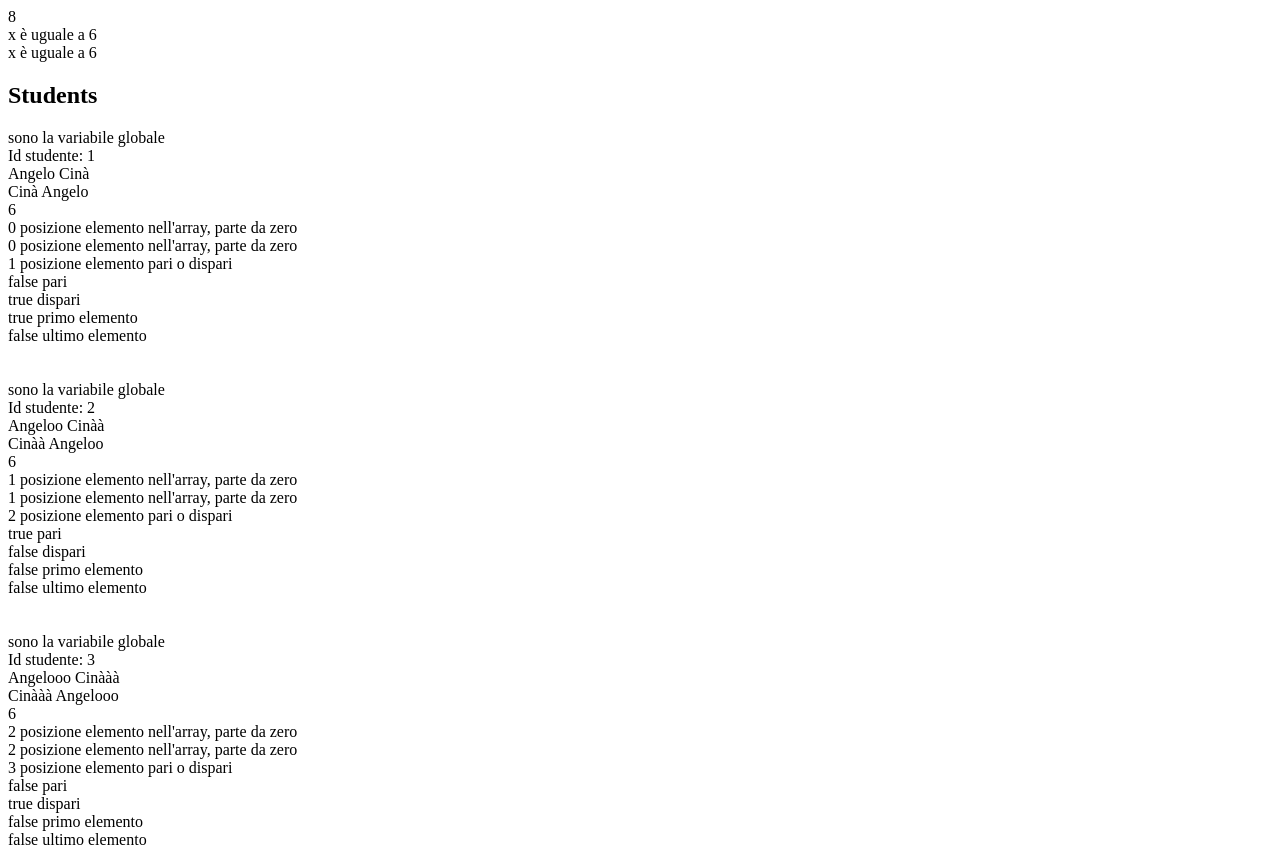
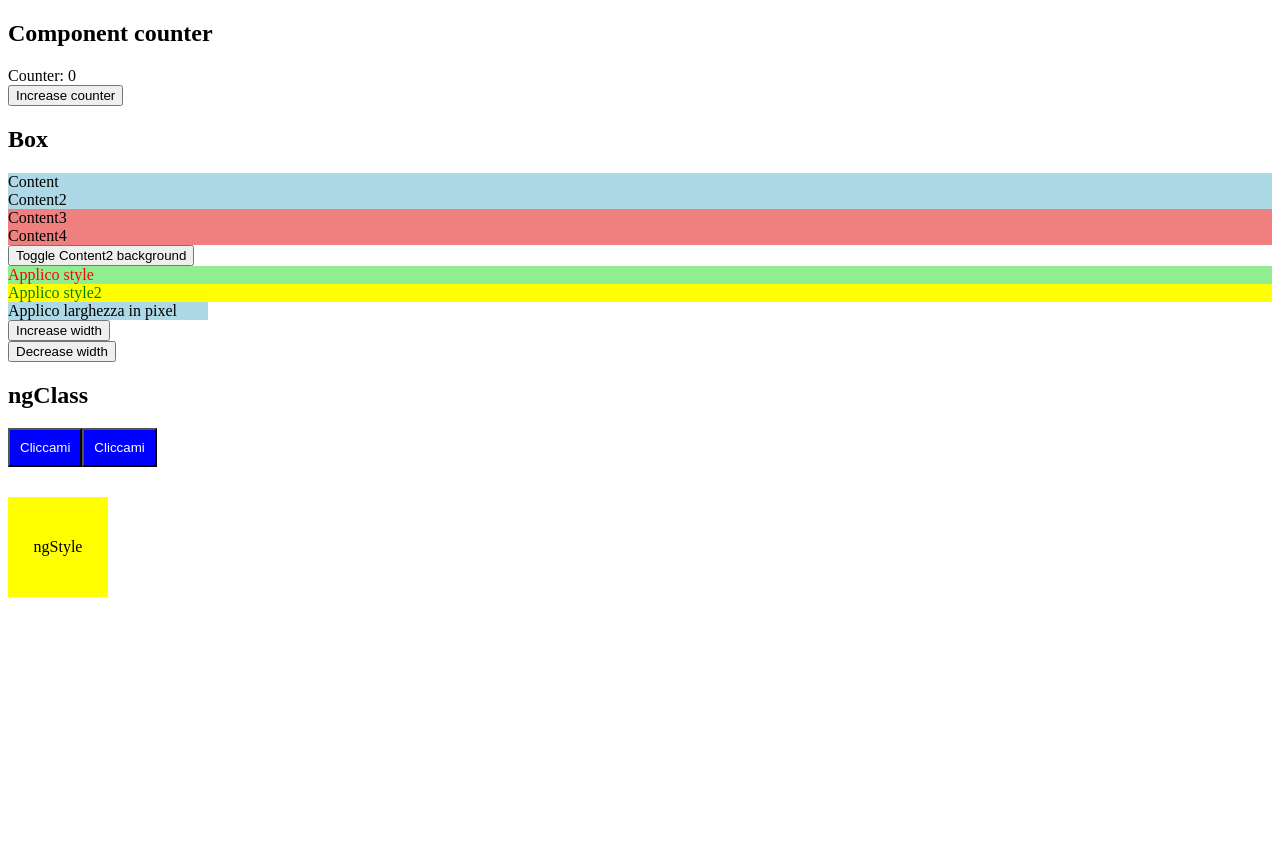
Before and after one commit to AngeloCinaWD/angular20-mini-corso, an Angular app: page / in a window 1280 px wide. Shown: the top 847 px of the page. After the commit the page ends 800 px from the top, so only its background shows below. Built offline with nearby package versions, Linux system fonts and the light colour scheme.

Commit message:
ng g c, [class], [style], [class.], [style.], [ngClass], [ngStyle]

```diff
--- a/src/app/app.html
+++ b/src/app/app.html
@@ -113,3 +113,5 @@
   <h1>Computed signals</h1>
   <div>valore computato: {{ computedCounter() }}</div>
 </section>
+
+<app-counter />
--- /dev/null
+++ b/src/app/app2.html
@@ -0,0 +1 @@
+<app-counter></app-counter> <app-box></app-box>
--- /dev/null
+++ b/src/app/component/box/box.css
@@ -0,0 +1,21 @@
+.box {
+  background-color: lightblue;
+}
+
+.box2 {
+  background-color: lightcoral;
+}
+
+.btn {
+  padding: 10px;
+  color: white;
+  cursor: pointer;
+}
+
+.btn-primary {
+  background-color: blue;
+}
+
+.btn-danger {
+  background-color: red;
+}
--- /dev/null
+++ b/src/app/component/box/box.html
@@ -0,0 +1,29 @@
+<section>
+  <h1>Box</h1>
+  <div [class.box]="box">Content</div>
+  <div [class.box]="boxSignal()" [class.box2]="!boxSignal()">Content2</div>
+  <!-- stessa cosa con attributo class che si aspetta il nome della classe che deve essere assegnata a stringa -->
+  <div [class]="boxSignal() ? 'box2' : 'box'">Content3</div>
+  <div [class]="`${boxSignal() ? box3 : box4}`">Content4</div>
+  <button (click)="toggleBackgroundContent2()">Toggle Content2 background</button>
+  <!-- con style.nomeStyleCss applico direttamente il valore ad una proprietà css, il nome della proprietà è in camelCase -->
+  <div [style.backgroundColor]="bg" [style.color]="color">Applico style</div>
+  <!-- in questo caso i nomi delle proprietà sono in kebab-case, come quando si scrive direttamente nel css -->
+  <div [style]="styleObject">Applico style2</div>
+  <!-- utile per le unità di misura, esempio voglio che il valore che passo sia in pixel -->
+  <div [class.box]="boxSignal()" [style.width.px]="width()">Applico larghezza in pixel</div>
+  <div><button (click)="increaseWidth(50)">Increase width</button></div>
+  <div><button (click)="decreaseWidth(50)">Decrease width</button></div>
+  <h2>ngClass</h2>
+  <!-- con la direttiva ngClass si passa un oggetto con proprietà i nomi delle classi da applicare secondo se hanno value true o false -->
+  <!-- ngClass va importato nel .ts come NgClass -->
+  <button
+    [ngClass]="{ btn: true, 'btn-primary': isPrimary(), 'btn-danger': isDanger() }"
+    (click)="changeStatusButton()"
+  >
+    Cliccami
+  </button>
+  <button [ngClass]="objectNgClass()" (click)="changeStatusButton()">Cliccami</button>
+  <!-- stessa cosa per la direttiva ngStyle -->
+  <div [ngStyle]="objectNgStyle">ngStyle</div>
+</section>
--- /dev/null
+++ b/src/app/component/box/box.ts
@@ -0,0 +1,61 @@
+import { NgClass, NgStyle } from '@angular/common';
+import { Component, computed, Signal, signal, WritableSignal } from '@angular/core';
+
+@Component({
+  selector: 'app-box',
+  imports: [NgClass, NgStyle],
+  templateUrl: './box.html',
+  styleUrl: './box.css',
+})
+export class Box {
+  box: boolean = true;
+
+  box3: string = 'box2';
+
+  box4: string = 'box';
+
+  bg: string = 'lightGreen';
+
+  color: string = 'red';
+
+  styleObject: string = `background-color: yellow; color: green`;
+
+  boxSignal: WritableSignal<boolean> = signal(true);
+
+  toggleBackgroundContent2(): void {
+    this.boxSignal.update((boxSignal: boolean): boolean => !boxSignal);
+  }
+
+  width: WritableSignal<number> = signal<number>(200);
+
+  increaseWidth(valueIncrease: number) {
+    this.width.update((width: number): number => width + valueIncrease);
+  }
+
+  decreaseWidth(valueDecrease: number) {
+    this.width.update((width: number): number => width - valueDecrease);
+  }
+
+  isPrimary: WritableSignal<boolean> = signal(true);
+  isDanger: WritableSignal<boolean> = signal(false);
+
+  changeStatusButton() {
+    this.isPrimary.update((isPrimary) => !isPrimary);
+    this.isDanger.update((isDanger) => !isDanger);
+  }
+
+  objectNgClass: Signal<{ [key: string]: boolean }> = computed((): { [key: string]: boolean } => {
+    return { btn: true, 'btn-primary': this.isPrimary(), 'btn-danger': this.isDanger() };
+  });
+
+  objectNgStyle: { [key: string]: string } = {
+    width: '100px',
+    height: '100px',
+    'background-color': 'yellow',
+    color: 'black',
+    display: 'flex',
+    'justify-content': 'center',
+    'align-items': 'center',
+    'margin-top': '30px',
+  };
+}
--- /dev/null
+++ b/src/app/component/counter/counter.html
@@ -0,0 +1,8 @@
+<section>
+  <h1>Component counter</h1>
+  Counter: {{ counter() }}
+
+  <div>
+    <button (click)="increaseCounter()">Increase counter</button>
+  </div>
+</section>
--- /dev/null
+++ b/src/app/component/counter/counter.ts
@@ -0,0 +1,15 @@
+import { Component, signal, WritableSignal } from '@angular/core';
+
+@Component({
+  selector: 'app-counter',
+  imports: [],
+  templateUrl: './counter.html',
+  styleUrl: './counter.css',
+})
+export class Counter {
+  counter: WritableSignal<number> = signal<number>(0);
+
+  increaseCounter(): void {
+    this.counter.update((counter: number): number => counter + 1);
+  }
+}
```
Also changed, not shown: src/app/app.ts (+5 -2 lines), src/app/component/counter/counter.css (added).
